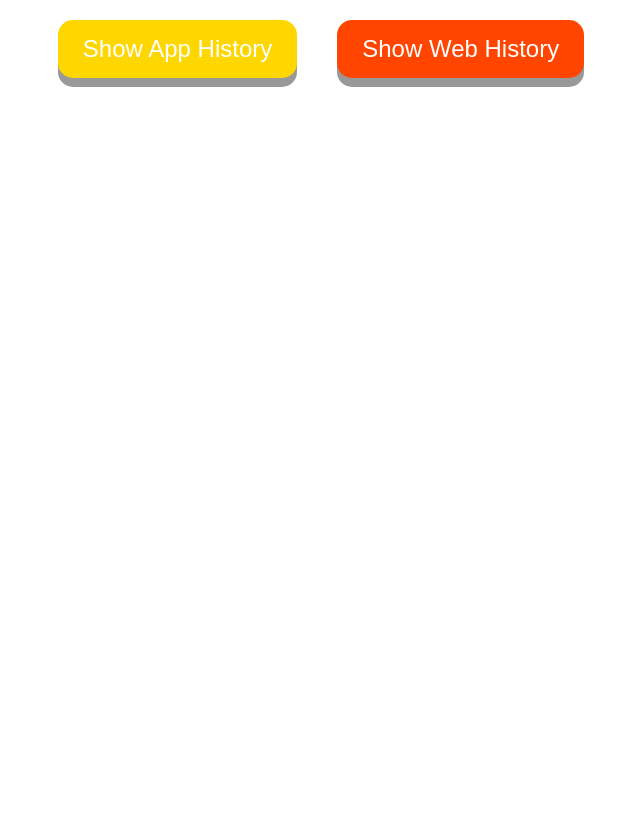
After one commit to ngthadangg/PBL4, a Flask app: template templates/history.html in a window 1280 px wide. The commit adds this page. Shown: the whole page, without its empty margins (319-959 px from the left). Run offline with Flask 3, Linux system fonts and the light colour scheme; the template is opened without the code that fills it, so the values that code supplies are empty.

Commit message:
UpdateAppHistory

```diff
--- /dev/null
+++ b/templates/history.html
@@ -0,0 +1,108 @@
+<!DOCTYPE html>
+<html lang="en">
+<head>
+  <meta charset="UTF-8">
+  <meta name="viewport" content="width=device-width, initial-scale=1.0">
+  <title>App History</title>
+  <style>
+    body {
+        font-family: Arial, sans-serif;
+        margin: 0;
+        padding: 0;
+        display: flex;
+        flex-direction: column;
+        align-items: center;
+    }
+
+    #button-container {
+        display: flex;
+        flex-direction: row;
+        gap: 40px;
+        justify-content: center;
+        align-items: center;
+        margin-top: 20px;
+    }
+
+    .button {
+        display: inline-block;
+        padding: 15px 25px;
+        font-size: 24px;
+        cursor: pointer;
+        text-align: center;
+        text-decoration: none;
+        outline: none;
+        color: #fff;
+        background-color: #4CAF50;
+        border: none;
+        border-radius: 15px;
+        box-shadow: 0 9px #999;
+    }
+
+    .button:hover {
+        background-color: #3e8e41;
+    }
+
+    .button:active {
+        background-color: #3e8e41;
+        box-shadow: 0 5px #666;
+        transform: translateY(4px);
+    }
+
+    #appHistory {
+        background-color: Gold;
+    }
+
+    #webHistory {
+        background-color: OrangeRed;
+    }
+
+    #history-iframe {
+        width: 80%;
+        height: 400px;
+        margin-top: 20px;
+        border: 1px solid #ccc;
+    }
+  </style>
+</head>
+<body>
+  <div id="button-container">
+    <button class="button" id="appHistory" onclick="appHistory()">Show App History</button>
+    <button class="button" id="webHistory" onclick="webHistory()">Show Web History</button>
+  </div>
+
+  <iframe id="history-iframe" src="" frameborder="0" style="width:100%;height:90vh;border:none;"></iframe>
+
+  <script>
+    async function appHistory() {
+      try {
+        const response = await fetch('/history', {
+          method: 'POST',
+          headers: {
+            'Content-Type': 'application/json',
+          },
+          body: JSON.stringify({ action: 'appHistory' }),
+        });
+        const data = await response.json();
+
+      } catch (error) {
+        console.error('Error:', error);
+      }
+    }
+
+    async function webHistory() {
+      try {
+        const response = await fetch('/history', {
+          method: 'POST',
+          headers: {
+            'Content-Type': 'application/json',
+          },
+          body: JSON.stringify({ action: 'webHistory' }),
+        });
+
+      } catch (error) {
+        console.error('Error:', error);
+      }
+    }
+  </script>
+</body>
+</html>
--- a/templates/index.html
+++ b/templates/index.html
@@ -60,7 +60,7 @@
         <h2>KidLogger</h2>
         <a href="#" onclick="loadPage('/keylogger')">Giám sát bàn phím</a>
         <a href="#" onclick="loadPage('/screenshots')">Giám sát màn hình</a>
-        <a href="#" onclick="loadPage('/app-history')">Giám sát lịch sử ứng dụng</a>
+        <a href="#" onclick="loadPage('/history')">Giám sát lịch sử ứng dụng</a>
         <a href="#" onclick="loadPage('/remote-control')">Điều khiển máy tính</a>
         <a href="#" onclick="loadPage('/statistics')">Thống kê</a>
 
--- a/templates/keylogger.html
+++ b/templates/keylogger.html
@@ -12,6 +12,8 @@
                 align-items: center;
                 height:  100vh;
                 margin: 0;
+                word-wrap: break-word;
+                white-space: pre-line;
             }
         </style>
     </head>
--- a/templates/remote-control.html
+++ b/templates/remote-control.html
@@ -40,7 +40,7 @@
             }
 
             #restart {
-            background-color: blue;
+            background-color: DeepSkyBlue;
             }
         </style>
     </head>
```
Also changed, not shown: mainDoneControl.py (+8 -4 lines), templates/app-history.html (deleted, +0 -22 lines).
